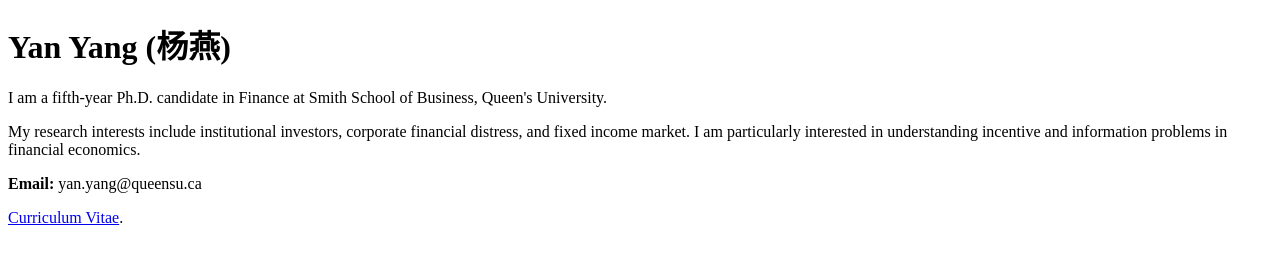
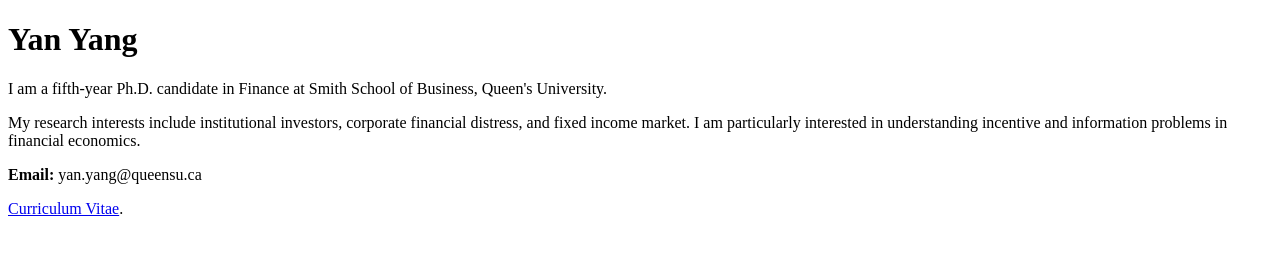
Before and after one commit to imyanyang/imyanyang.github.io-html, a plain HTML site: page index.html in a window 1280 px wide. Drawn offline with Linux system fonts and the light colour scheme.

Commit message:
remove Chinese name

```diff
--- a/index.html
+++ b/index.html
@@ -5,7 +5,7 @@
     </head>
     <body>
 
-        <h1>Yan Yang (杨燕)</h1>
+        <h1>Yan Yang</h1>
         <p>I am a fifth-year Ph.D. candidate in Finance at Smith School of Business, Queen's University.</p>
 
         <p>My research interests include institutional investors, corporate financial distress,
```
